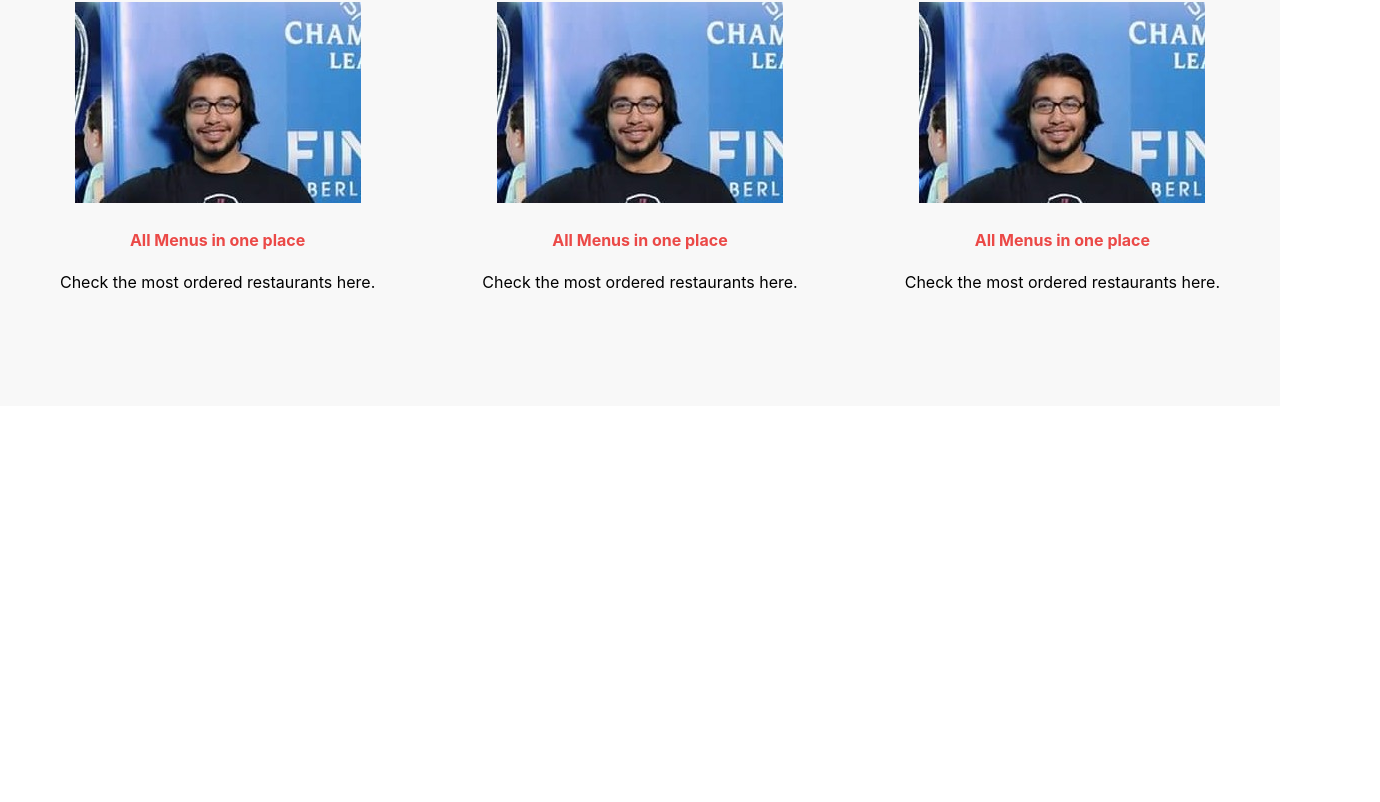
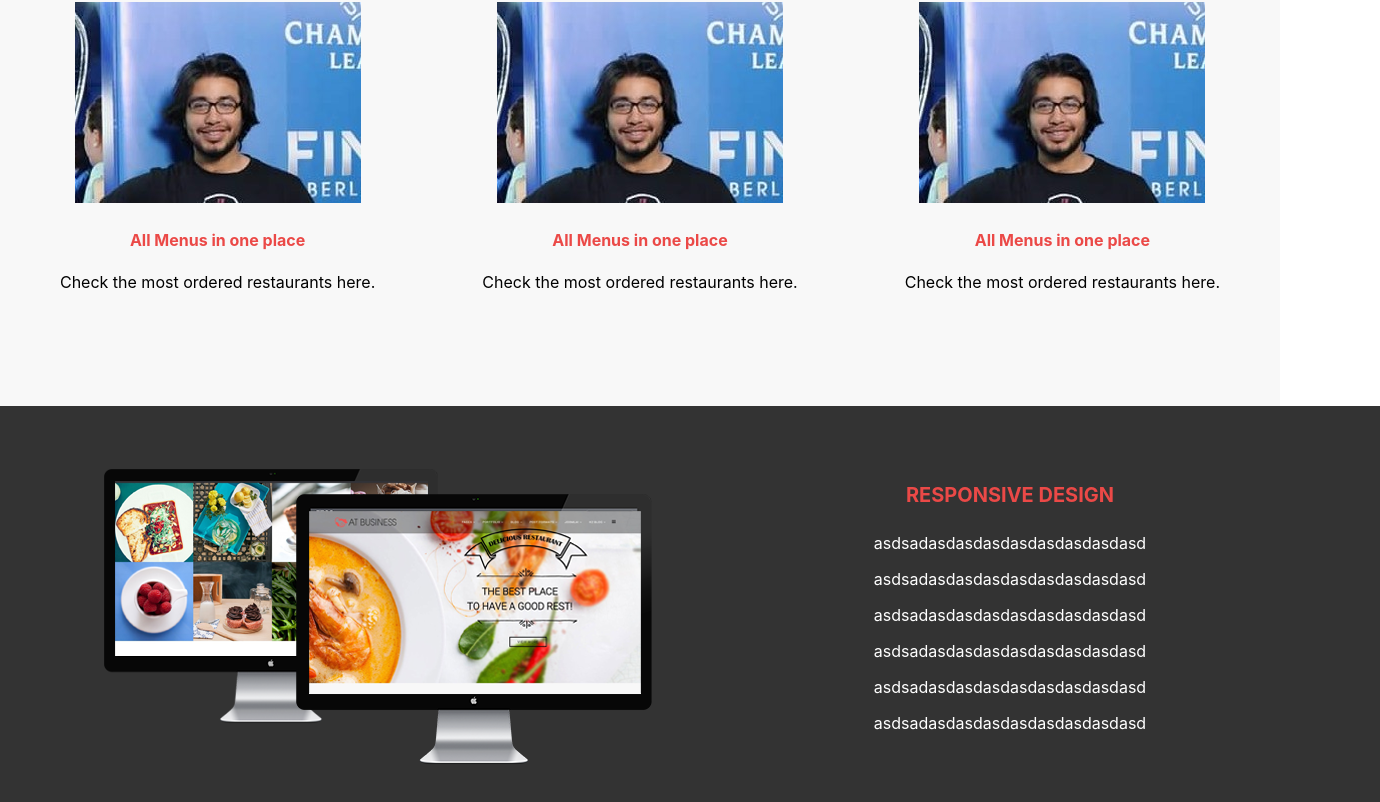
Before and after one commit to tarook1994/Food-Ordering-React, a React (Create React App) app: page / in a window 1280 px wide. Shown: the part 892-1694 px from the top of the page, 1380 px wide, since content can reach past the window. Before the commit the page ends 1298 px from the top, so only its background shows below. Built offline with nearby package versions, Linux system fonts and the light colour scheme.

Commit message:
added UI

```diff
--- /dev/null
+++ b/src/Components/RestaurantsPreview/RestaurantsPreview.css
@@ -0,0 +1,20 @@
+.preview-container {
+    display: flex;
+    width:100% ;
+    background-color: #333333;
+    padding:  50px;
+}
+
+.preview-container > div {
+    width: 50%;
+}
+
+.feature-paragraph {
+    color: white;
+
+}
+.preview-container > div > h4 {
+    color: #EB4947;
+    font-style: normal;
+    font-size: 20px;
+}
--- /dev/null
+++ b/src/Components/RestaurantsPreview/RestaurantsPreview.js
@@ -0,0 +1,37 @@
+import React from 'react';
+import './RestaurantsPreview.css'
+import homeImage from '../../Assets/Images/home-img.png'
+
+const restaurantsPreview = (props) => {
+    return (
+        <div className = 'preview-container'>
+            <div >
+                <img src ={homeImage}></img>
+            </div>
+
+            <div >
+                <h4>RESPONSIVE DESIGN</h4>
+                <p className ="feature-paragraph">
+                    asdsadasdasdasdasdasdasdasdasd
+                </p>
+                <p className ="feature-paragraph">
+                    asdsadasdasdasdasdasdasdasdasd
+                </p>
+                <p className ="feature-paragraph">
+                    asdsadasdasdasdasdasdasdasdasd
+                </p>
+                <p className ="feature-paragraph">
+                    asdsadasdasdasdasdasdasdasdasd
+                </p>
+                <p className ="feature-paragraph">
+                    asdsadasdasdasdasdasdasdasdasd
+                </p>
+                <p className ="feature-paragraph">
+                    asdsadasdasdasdasdasdasdasdasd
+                </p>
+            </div>
+        </div>
+    )
+}
+
+export default restaurantsPreview;
--- a/src/Containers/MainPage/MainPage.js
+++ b/src/Containers/MainPage/MainPage.js
@@ -3,6 +3,7 @@ import ScrollingNavigationBar from '../../Layouts/ScrollingNavigationBar/Scrolli
 import Carousel from '../../Components/Carousel/Carousel'
 import './MainPage.css'
 import Introduction from '../../Components/Introduction/Introduction';
+import RestaurantsPreview from '../../Components/RestaurantsPreview/RestaurantsPreview';
 
 class MainPage extends Component {
 
@@ -15,7 +16,7 @@ class MainPage extends Component {
                 <ScrollingNavigationBar />
                 <Carousel />
                 <Introduction/>
-
+                <RestaurantsPreview/>
 
 
             </React.Fragment>
```
Also changed, not shown: src/Assets/Images/home-img.png (added).
